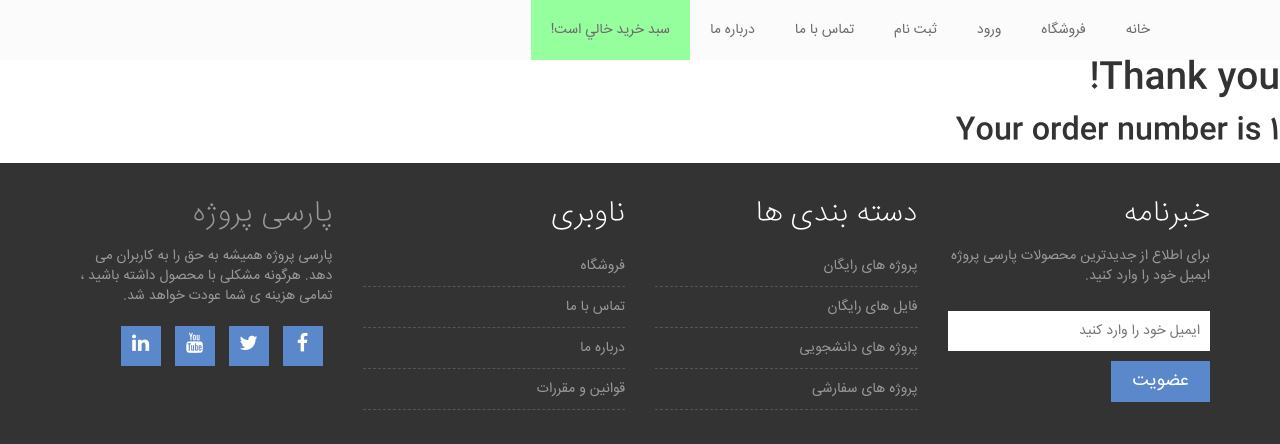
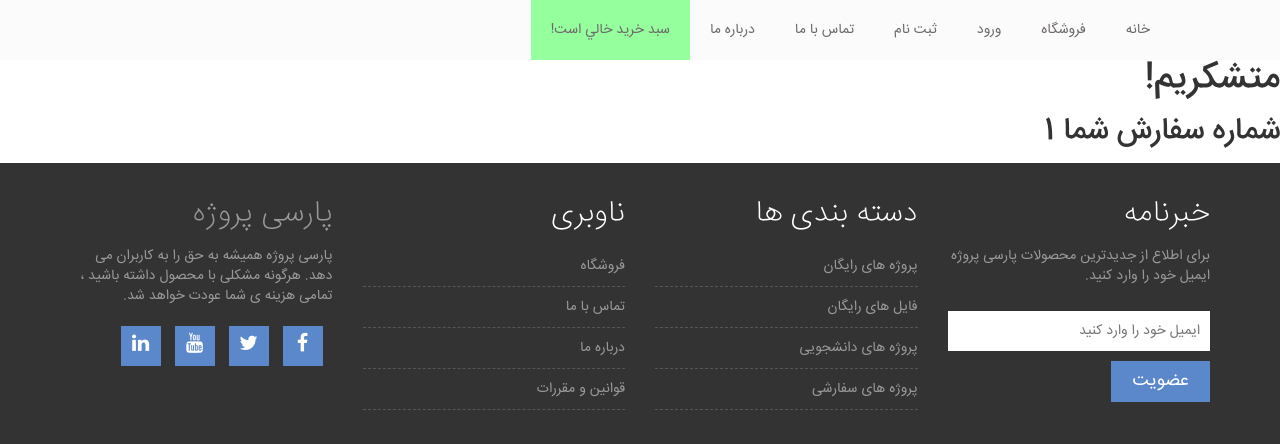
Before and after one commit to miladhzz/parsiprozhe, a Django app: page /to_bank/1 in a window 1280 px wide. Shown: the top 444 px of the page. Run offline with Django 3.2, Linux system fonts and the light colour scheme; tables that the repository leaves empty hold one stand-in row (values such as "Sample post"); some libraries are stand-ins or nearby versions.

Commit message:
update bank message

```diff
--- a/shop/templates/bank.html
+++ b/shop/templates/bank.html
@@ -4,10 +4,10 @@
 {% block content %}
 
 <h1>
-    Thank you!
+    متشکریم!
 </h1>
 <h2>
-Your order number is {{ order.random_order_id }}
+شماره سفارش شما {{ order.random_order_id }}
 </h2>
 
 {% endblock %}
```
Also changed, not shown: media/upload/images/no-img.jpg (deleted), 1 other file.
